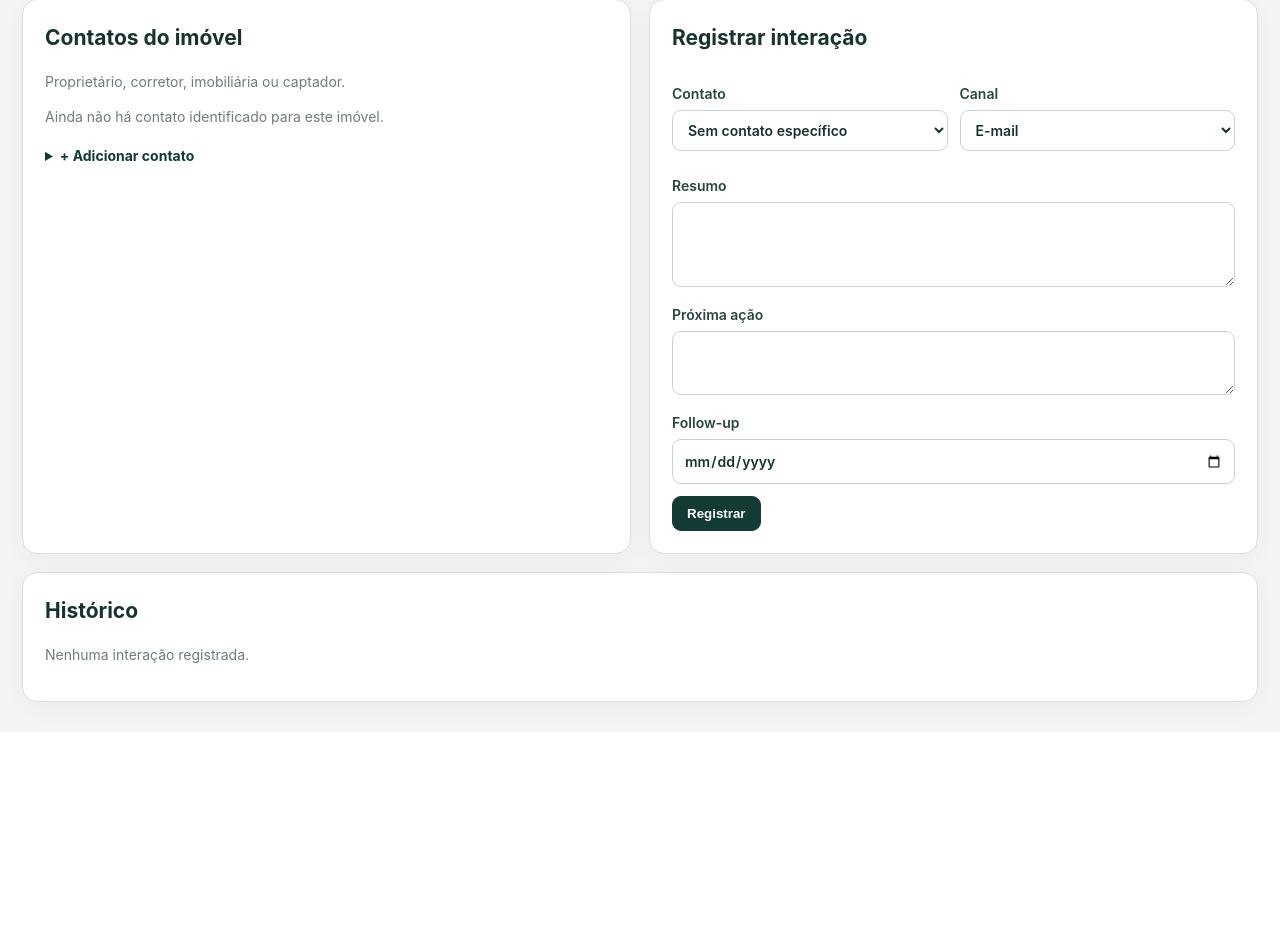
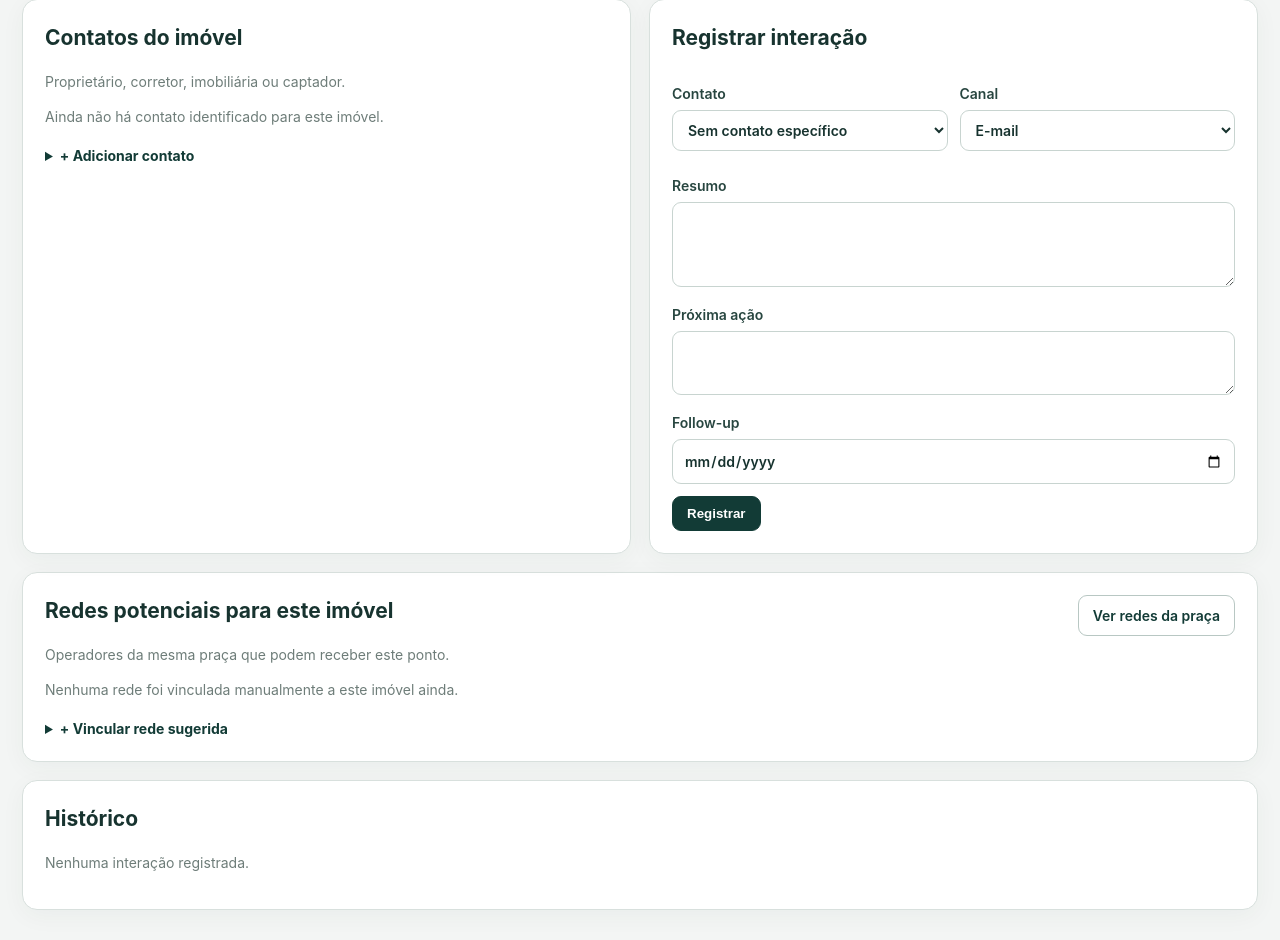
Before and after one commit to hugomsilvaadv/hm-email-disparador, a Flask app: page /properties/1 in a window 1280 px wide. Shown: the part 765-1705 px from the top of the page. Before the commit the page ends 1489 px from the top, so only its background shows below. Run offline with Flask 3, Linux system fonts and the light colour scheme; the visitor is signed in with stand-in values (Sample User, id 1); some libraries are stand-ins or nearby versions.

Commit message:
feat: conecta redes aos imoveis

```diff
--- a/templates/property_detail.html
+++ b/templates/property_detail.html
@@ -91,6 +91,57 @@
 </div>
 
 <section class="card top-gap">
+  <div class="section-head">
+    <div><h2>Redes potenciais para este imóvel</h2><p>Operadores da mesma praça que podem receber este ponto.</p></div>
+    <a class="btn" href="{{ url_for('networks', city=prop.city) }}">Ver redes da praça</a>
+  </div>
+
+  {% if network_matches %}
+  <div class="network-match-grid">
+    {% for match in network_matches %}
+      <a class="network-match-card" href="{{ url_for('network_detail', company_id=match.company.id) }}">
+        <div><strong>{{ match.company.name }}</strong><span>{{ match.company.segment or '' }}</span></div>
+        <div><span class="pill neutral">{{ match.status }}</span>{% if match.fit_score is not none %}<span class="score-sm">{{ '%.1f'|format(match.fit_score) }}</span>{% endif %}</div>
+      </a>
+    {% endfor %}
+  </div>
+  {% else %}
+    <p class="muted">Nenhuma rede foi vinculada manualmente a este imóvel ainda.</p>
+  {% endif %}
+
+  {% if suggested_networks %}
+  <details class="top-gap">
+    <summary>+ Vincular rede sugerida</summary>
+    <form method="post" action="{{ url_for('property_network_match_add', property_id=prop.id) }}" class="top-gap">
+      <div class="form-grid three">
+        <label>Rede
+          <select name="company_id" required>
+            <option value="">Selecione</option>
+            {% for company in suggested_networks %}
+              <option value="{{ company.id }}">{{ company.name }}{% if company.segment %} · {{ company.segment }}{% endif %}</option>
+            {% endfor %}
+          </select>
+        </label>
+        <label>Fit do imóvel (0–10)<input name="fit_score" inputmode="decimal" placeholder="Ex.: 9.0"></label>
+        <label>Status
+          <select name="status">
+            <option>Potencial</option>
+            <option>Teaser a preparar</option>
+            <option>Apresentado</option>
+            <option>Em análise pela rede</option>
+            <option>Interesse demonstrado</option>
+            <option>Sem interesse</option>
+          </select>
+        </label>
+      </div>
+      <label>Observações<textarea name="notes" rows="2" placeholder="Por que esta rede combina com o ponto?"></textarea></label>
+      <button class="btn primary" type="submit">Vincular rede ao imóvel</button>
+    </form>
+  </details>
+  {% endif %}
+</section>
+
+<section class="card top-gap">
   <h2>Histórico</h2>
   {% for i in interactions %}
     <div class="timeline-row">
```
